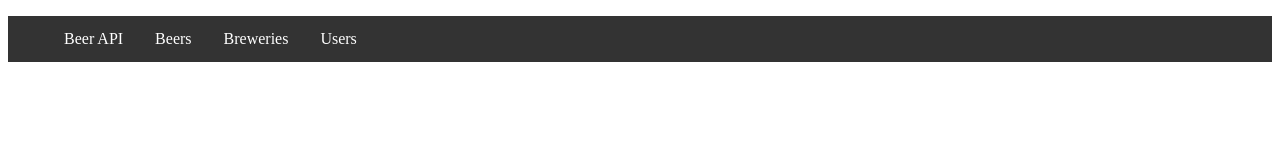
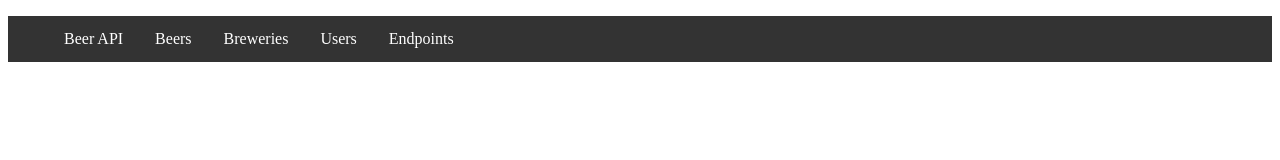
Before and after one commit to RobinVandenbroucke78/BeerAPI, a website: page index.html in a window 1280 px wide. Shown: the top 160 px of the page. Drawn offline with Linux system fonts and the light colour scheme.

Commit message:
route swagger toevoegen aan homePage

```diff
--- a/index.html
+++ b/index.html
@@ -13,6 +13,7 @@
             <li><a href="http://localhost:3000/api/beers">Beers</a></li>
             <li><a href="http://localhost:3000/api/breweries">Breweries</a></li>
             <li><a href="http://localhost:3000/api/users">Users</a></li>
+            <li><a href="http://localhost:3000/api-docs">Endpoints</a></li>
           </ul>
         </div>
       </nav>
```
